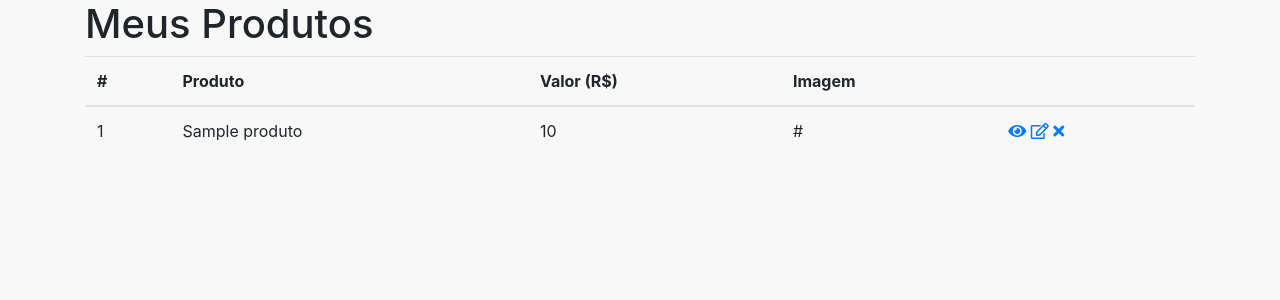
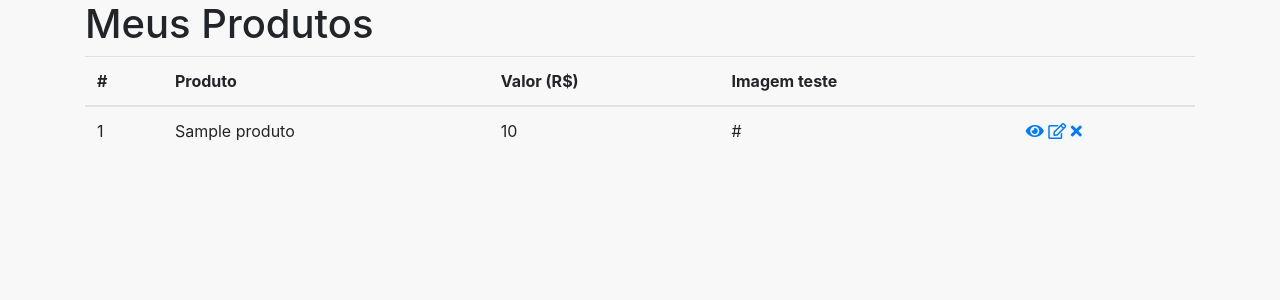
Before and after one commit to LuccaDe/projetoMaquiagem, a PHP site: page / in a window 1280 px wide. Shown: the top 300 px of the page. Run offline with PHP 8.4, Linux system fonts and the light colour scheme; tables that the repository leaves empty or names only in its code hold one stand-in row (values such as "Sample post").

Commit message:
mensagem teste

```diff
--- a/index.php
+++ b/index.php
@@ -14,7 +14,7 @@
             <th scope="col">#</th>
             <th scope="col">Produto</th>
             <th scope="col">Valor (R$)</th>
-            <th scope="col">Imagem</th>
+            <th scope="col">Imagem teste</th>
             <th scope="col"></th>
           </tr>
         </thead>
```
